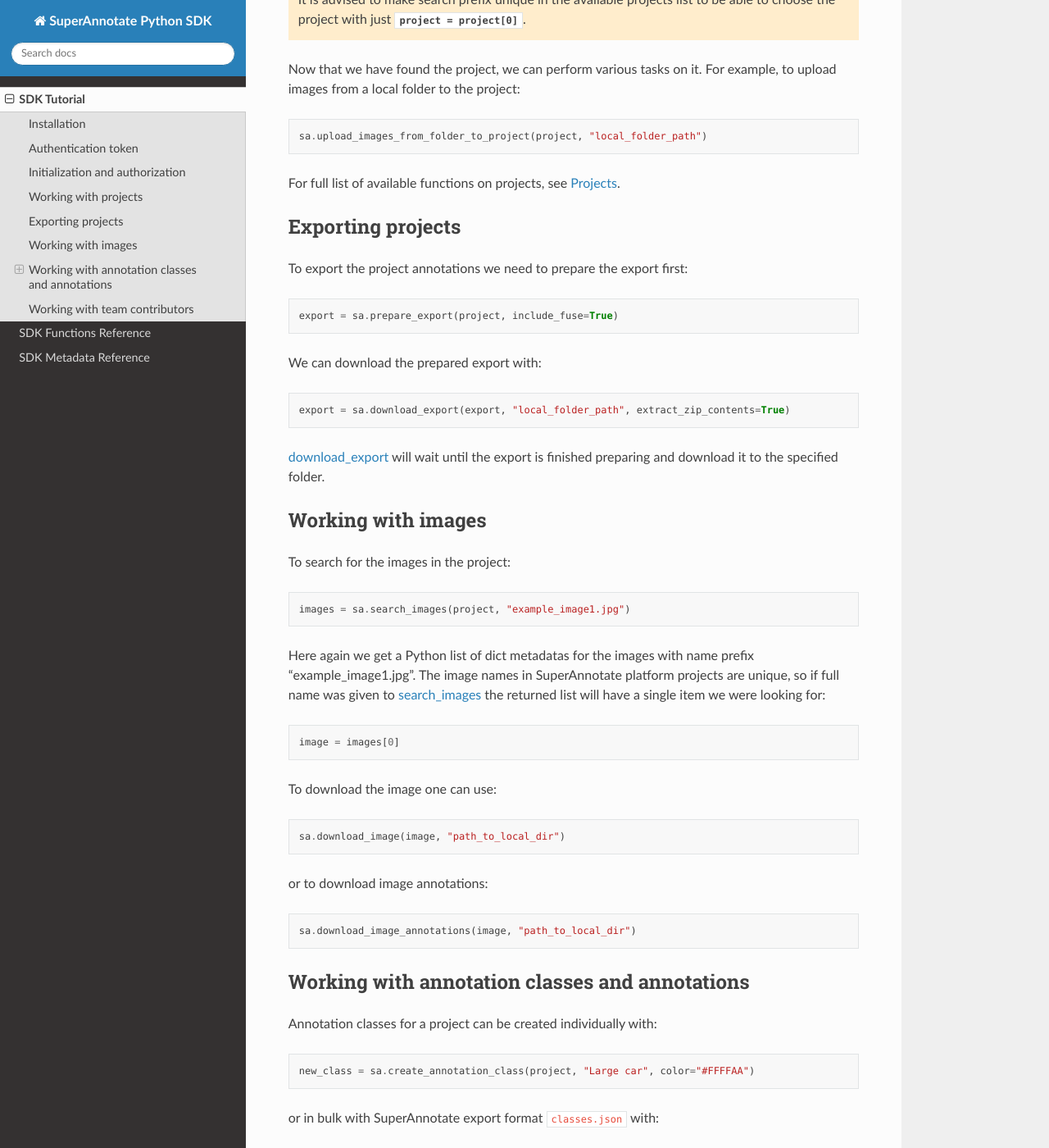
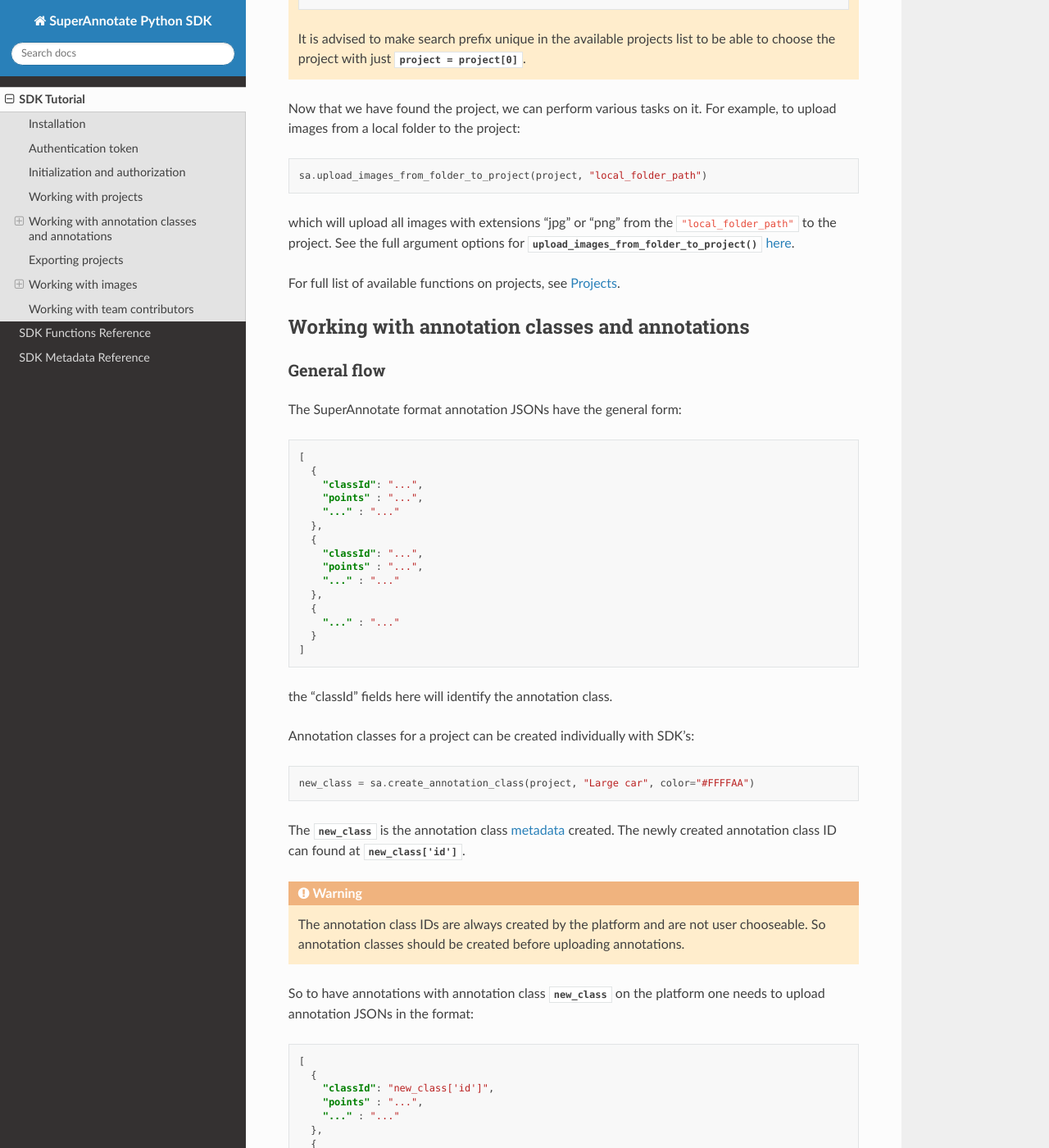
Before and after one commit to superannotateai/superannotate-python-sdk, a Sphinx documentation site: the page built from docs/source/tutorial.sdk.rst, in a window 1280 px wide and 1400 px high, scrolled down 2130 px. Shown: the whole window at 82% size. Built offline with Sphinx 7.4.7 and the Read the Docs theme 2.0.0, drawn with Linux system fonts in a browser that asks for light colours; some of the changed text lies outside the part shown.

Commit message:
Improve tutorial

```diff
--- a/docs/source/metadata_ref.rst
+++ b/docs/source/metadata_ref.rst
@@ -85,6 +85,8 @@ translated to one of "NotStarted", "InProgress", "QualityCheck", "Returned",
 
 ----------
 
+.. _ref_class:
+
 Annotation class metadata
 _________________________
 
@@ -93,6 +95,7 @@ Annotation class metadata example:
 .. code-block:: python
 
   {
+    "id": 4444,
     "name": "Human",
     "color": "#e4542b",
     "attribute_groups": [
@@ -119,6 +122,7 @@ Annotation class metadata example:
          ]
        }
     ],
+
     "...": "..."
   }
 
--- a/docs/source/tutorial.sdk.rst
+++ b/docs/source/tutorial.sdk.rst
@@ -107,70 +107,87 @@ example, to upload images from a local folder to the project:
 
     sa.upload_images_from_folder_to_project(project, "local_folder_path")
 
+which will upload all images with extensions "jpg" or "png" from the
+:file:`"local_folder_path"` to the project. See the full argument options for
+:py:func:`upload_images_from_folder_to_project` :ref:`here <ref_upload_images_from_folder_to_project>`.
+
 For full list of available functions on projects, see :ref:`ref_projects`.
-
-
-Exporting projects
-__________________
-
-To export the project annotations we need to prepare the export first:
-
-.. code-block:: python
-
-   export = sa.prepare_export(project, include_fuse=True)
-
-We can download the prepared export with:
-
-.. code-block:: python
-
-   export = sa.download_export(export, "local_folder_path", extract_zip_contents=True)
-
-:ref:`download_export <ref_download_export>` will wait until the export is
-finished preparing and download it to the specified folder.
-
-
-Working with images
-_____________________
-
-To search for the images in the project:
-
-.. code-block:: python
-
-   images = sa.search_images(project, "example_image1.jpg")
-
-Here again we get a Python list of dict metadatas for the images with name prefix
-"example_image1.jpg". The image names in SuperAnnotate platform projects are
-unique, so if full name was given to :ref:`search_images <ref_search_images>`
-the returned list will have a single item we were looking for:
-
-.. code-block:: python
-
-   image = images[0]
-
-To download the image one can use:
-
-.. code-block:: python
-
-   sa.download_image(image, "path_to_local_dir")
-
-or to download image annotations:
-
-.. code-block:: python
-
-   sa.download_image_annotations(image, "path_to_local_dir")
 
 
 Working with annotation classes and annotations
 _______________________________________________
 
+General flow
+~~~~~~~~~~~~~~~~~~~~~~~~~~~~~~
 
-Annotation classes for a project can be created individually with:
+The SuperAnnotate format annotation JSONs have the general form:
+
+.. code-block:: json
+
+  [
+    {
+      "classId": "...",
+      "points" : "...",
+      "..." : "..."
+    },
+    {
+      "classId": "...",
+      "points" : "...",
+      "..." : "..."
+    },
+    {
+      "..." : "..."
+    }
+  ]
+
+the "classId" fields here will identify the annotation class.
+
+Annotation classes for a project can be created individually with SDK's:
 
 .. code-block:: python
 
    new_class = sa.create_annotation_class(project, "Large car", color="#FFFFAA")
 
-or in bulk with SuperAnnotate export format :file:`classes.json` with:
+The :py:obj:`new_class` is the annotation class :ref:`metadata <ref_class>`
+created. The newly created annotation class ID can found at
+:py:obj:`new_class['id']`.
+
+.. warning::
+
+   The annotation class IDs are always created by the platform and are not user
+   chooseable. So annotation classes should be created before uploading
+   annotations.
+
+
+
+So to have annotations with annotation class :py:obj:`new_class` on the platform
+one needs to upload annotation JSONs in the format:
+
+.. code-block:: json
+
+  [
+    {
+      "classId": "new_class['id']",
+      "points" : "...",
+      "..." : "..."
+    },
+    {
+      "classId": "new_class['id']",
+      "points" : "...",
+      "..." : "..."
+    },
+    {
+      "..." : "..."
+    }
+  ]
+
+
+Bulk annotation class creation
+~~~~~~~~~~~~~~~~~~~~~~~~~~~~~~
+
+In bulk with SuperAnnotate export format :file:`classes.json` (see full
+platform documentation at https://annotate.online/documentation Management Tools
+-> Project Workflow part) with:
 
 .. code-block:: python
 
@@ -239,6 +256,57 @@ like:
 
 
 
+
+Exporting projects
+__________________
+
+To export the project annotations we need to prepare the export first:
+
+.. code-block:: python
+
+   export = sa.prepare_export(project, include_fuse=True)
+
+We can download the prepared export with:
+
+.. code-block:: python
+
+   export = sa.download_export(export, "local_folder_path", extract_zip_contents=True)
+
+:ref:`download_export <ref_download_export>` will wait until the export is
+finished preparing and download it to the specified folder.
+
+
+Working with images
+_____________________
+
+To search for the images in the project:
+
+.. code-block:: python
+
+   images = sa.search_images(project, "example_image1.jpg")
+
+Here again we get a Python list of dict metadatas for the images with name prefix
+"example_image1.jpg". The image names in SuperAnnotate platform projects are
+unique, so if full name was given to :ref:`search_images <ref_search_images>`
+the returned list will have a single item we were looking for:
+
+.. code-block:: python
+
+   image = images[0]
+
+To download the image one can use:
+
+.. code-block:: python
+
+   sa.download_image(image, "path_to_local_dir")
+
+or to download image annotations:
+
+.. code-block:: python
+
+   sa.download_image_annotations(image, "path_to_local_dir")
+
+
 ----------
 
 Downloading annotation classes
```
